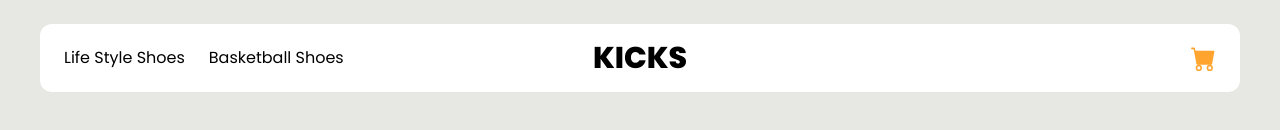
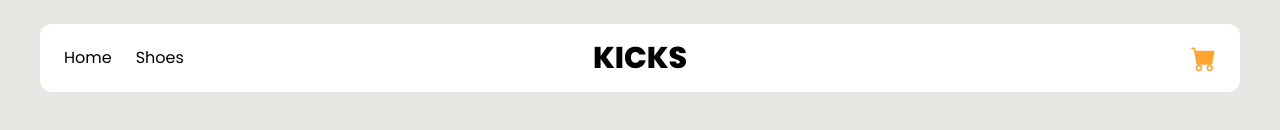
Before and after one commit to ashmeetsmonga/nextjs-kicks, a Next.js app: page / in a window 1280 px wide. Shown: the top 130 px of the page. Built offline with nearby package versions, Linux system fonts and the light colour scheme.

Commit message:
navbar menu changed

```diff
--- a/app/components/Navbar.tsx
+++ b/app/components/Navbar.tsx
@@ -7,6 +7,7 @@ import { AiFillCloseCircle } from "react-icons/ai";
 import { BsFillCartFill } from "react-icons/bs";
 import NavbarMenu from "./NavbarMenu";
 import { useRouter } from "next/navigation";
+import Link from "next/link";
 
 const Navbar = () => {
   const [showMenu, setShowMenu] = useState(false);
@@ -34,8 +35,12 @@ const Navbar = () => {
           )}
         </button>
         <div className="hidden w-1/3 gap-6 md:flex">
-          <div className="cursor-pointer">Life Style Shoes</div>
-          <div className="cursor-pointer">Basketball Shoes</div>
+          <Link href="/">
+            <div className="cursor-pointer">Home</div>
+          </Link>
+          <Link href="/menu/shoes">
+            <div className="cursor-pointer">Shoes</div>
+          </Link>
         </div>
         <div className="w-1/3 text-center text-3xl font-extrabold">
           <span onClick={() => router.push("/")} className="cursor-pointer">
--- a/app/components/NavbarMenu.tsx
+++ b/app/components/NavbarMenu.tsx
@@ -4,8 +4,8 @@ import React from "react";
 const NavbarMenu = () => {
   return (
     <div className="absolute left-10 top-28 z-10 flex flex-col items-start gap-4 rounded-lg bg-white p-4 shadow-2xl">
-      <Link href="/menu/life-style-shoes">Life Style Shoes</Link>
-      <Link href="/menu/basketball-shoes">Basketball Shoes</Link>
+      <Link href="/menu/life-style-shoes">Home</Link>
+      <Link href="/menu/basketball-shoes">Shoes</Link>
     </div>
   );
 };
```
